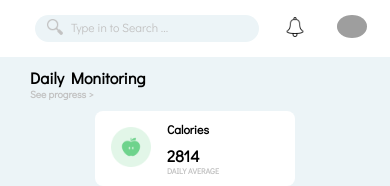
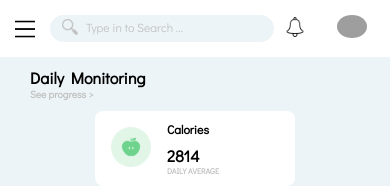
Before and after one commit to khalatevarun/SmartFit, a React (Create React App) app: page / in a window 390 px wide. Shown: the top 186 px of the page. Built offline with nearby package versions, Linux system fonts and the light colour scheme; grey boxes are pictures that could not be loaded.

Commit message:
add menu bar icon to header

```diff
--- a/src/components/Header/index.js
+++ b/src/components/Header/index.js
@@ -2,10 +2,12 @@ import './style.scss';
 import search from '../../icons/search.png';
 import notify from '../../icons/notify.png';
 import pp from '../../icons/pp.jpg';
+import menu from '../../icons/menu.png';
 
 const Header = () => {
   return (
     <div className="Header">
+      <img className="menu-icon" src={menu} />
       <div className="searchBar">
         <div className="searchIcon">
           <img className="icon" src={search} alt="search-icon" />
--- a/src/components/Header/style.scss
+++ b/src/components/Header/style.scss
@@ -38,10 +38,13 @@
   display: flex;
   align-items: center;
 }
+.menu-icon {
+  display: none;
+}
 @media (max-width: 789px) {
   .searchBar {
     width: 60%;
-    margin-left: 20px;
+    margin-left: 4px;
   }
   .username {
     display: none;
@@ -52,4 +55,8 @@
   .links {
     width: 25%;
   }
+  .menu-icon {
+    display: block;
+    width: 20px;
+  }
 }
```
Also changed, not shown: src/icons/menu.png (added).
